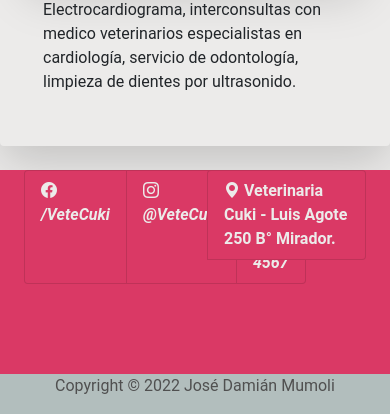
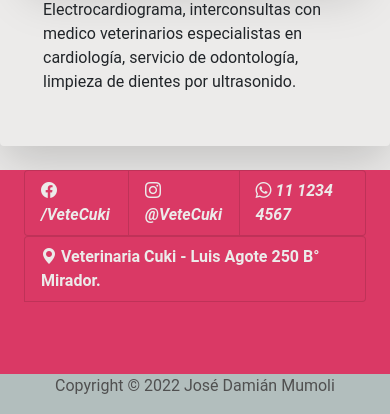
Before and after one commit to jdmumo/VeteCuki, a plain HTML site: page index.html in a window 390 px wide. Shown: the part 1718-2132 px from the top of the page. Drawn offline with nearby package versions, Linux system fonts and the light colour scheme.

Commit message:
Nuevos cambios 7

```diff
--- a/index.html
+++ b/index.html
@@ -86,14 +86,14 @@
     <footer>
         <div id="contacto" class="container-fluid contenedor">
             <div class="row justify-content-around fila">
-                <div class="col-6 columna">
+                <div class="col-xs-12 col-sm-12 col-md-6 columna">
                     <ul class="list-group list-group-horizontal">
                         <li class="list-group-item"><a href="https://www.facebook.com/"><i class="bi bi-facebook"> /VeteCuki</i></a></li>
                         <li class="list-group-item"><a href="https://www.instagram.com/?hl=es"><i class="bi bi-instagram"> @VeteCuki</i></a></li>
                         <li class="list-group-item"><a href="https://web.whatsapp.com/"><i class="bi bi-whatsapp"> 11 1234 4567</i></a></li>
                     </ul>
                 </div>
-                <div class="col-6 columna">
+                <div class="col-xs-12 col-sm-12 col-md-6 columna">
                     <ul class="list-group list-group-horizontal">
                         <li class="list-group-item"><i class="bi bi-geo-alt-fill"></i> Veterinaria Cuki - Luis Agote 250 B° Mirador.</i></li>
                     </ul>
```
